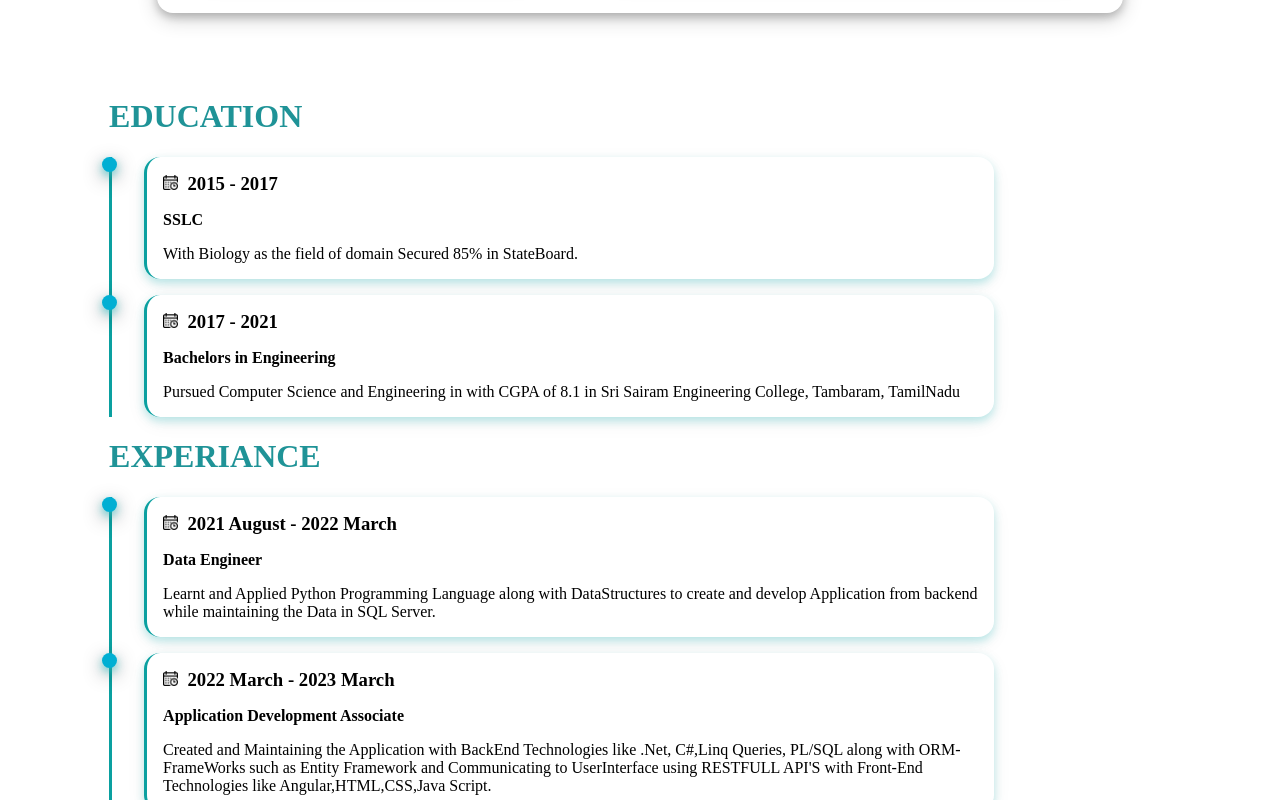
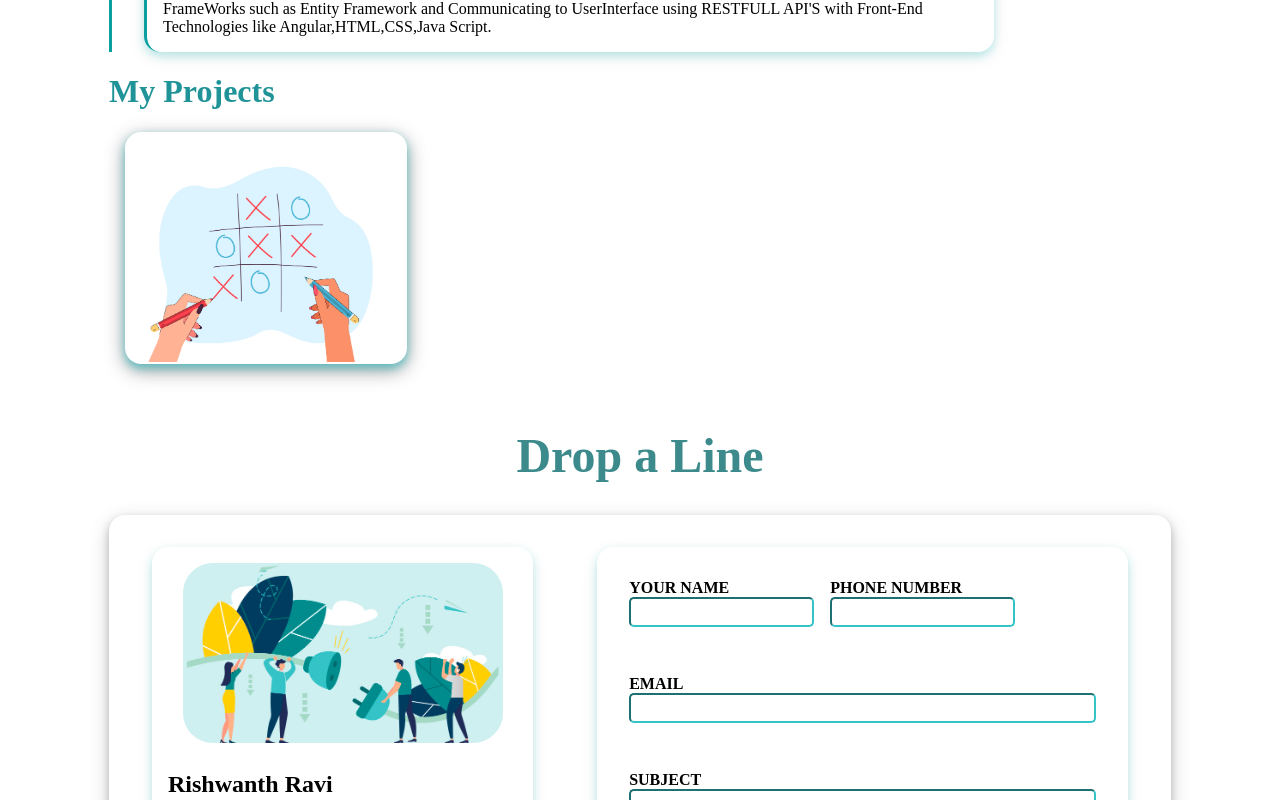
Before and after one commit to Rishikathron/Portfolio, an Angular app in the folder Portfolio/: page / in a window 1280 px wide. Shown: the part 2320-3120 px from the top of the page. Built offline with nearby package versions, Linux system fonts and the light colour scheme.

Commit message:
Added project section

```diff
--- a/Portfolio/src/app/app.component.html
+++ b/Portfolio/src/app/app.component.html
@@ -2,5 +2,6 @@
   <app-header></app-header>
   <app-body></app-body>
   <app-education></app-education>
+  <app-contact></app-contact>
   <app-footer></app-footer>
 </div>
--- a/Portfolio/src/app/body/body.component.html
+++ b/Portfolio/src/app/body/body.component.html
@@ -48,8 +48,9 @@
     </div>
     <br><br><hr class="Line"><br>
 
-    <div class="Contact">
+
+    <!-- <div class="Contact">
         <app-contact></app-contact>
     </div>
-
+     -->
 </div>
--- a/Portfolio/src/app/body/contact/contact.component.css
+++ b/Portfolio/src/app/body/contact/contact.component.css
@@ -1,5 +1,4 @@
 .container{
-    margin: 1rem;
     display: flex;
     flex-flow: column;
     align-items: center;
--- a/Portfolio/src/app/education/education.component.css
+++ b/Portfolio/src/app/education/education.component.css
@@ -5,6 +5,7 @@ h3,h4{
 h1{
     color :  rgba(31, 147, 151,1);
 }
+
 
 
 
@@ -56,8 +57,69 @@ h1{
     }
 }
 
-@media (min-width : 300px) and (max-width : 399px){
+@media (min-width : 340px) and (max-width : 399px){
     .round{
         left: 4.8%;
     }
 }
+
+
+@media (min-width : 300px) and (max-width : 339px){
+    .round{
+        left: 5%;
+    }
+}
+
+@media (min-width : 250px) and (max-width : 299px){
+    .round{
+        left: 6.2%;
+    }
+}
+
+@media (min-width : 150px) and (max-width : 259px){
+    .round{
+        left: 8.5%;
+    }
+}
+
+                        /* ---------------Project Contents---------- */
+
+.projectcontent{
+    max-height: fit-content;
+    height: 200px;
+    max-width: 250px;
+    border-radius: 1rem;
+    gap: 1rem;
+    margin-left: 1rem;
+    overflow: hidden;
+    padding: 1rem;
+    box-shadow: 0 4px 8px 0 rgba(52, 194, 199, 0.645), 0 6px 20px 0 rgba(0, 0, 0, 0.41);
+}
+
+.projectcontent:hover{
+    background-color: rgb(0, 0, 0);
+    z-index: -1;
+}
+.projectimage{
+    /* background-image: url('../../assets/Experiance_Projects/tictactow.jpg'); */
+    background-size: cover;
+    max-width: 250px;
+}
+
+
+.projectimage :hover{
+    opacity: 0.1;
+}
+
+.projectname{
+    position: relative;
+    text-align: center;
+    align-items: center;
+
+
+}
+
+.pdesc{
+    position: relative;
+    bottom: -150px;
+}
--- a/Portfolio/src/app/education/education.component.html
+++ b/Portfolio/src/app/education/education.component.html
@@ -1,6 +1,7 @@
 <div class="container">
 
-    <h1>EDUCATION</h1>
+    <div class="educontainer">
+        <h1>EDUCATION</h1>
     <div class="card">
 
         <div *ngFor="let rec of Education" class="loop">
@@ -26,5 +27,21 @@
         </div>
     </div>
 
+    </div>
+
+    <div class="projectcontainer">
+        <div class="main">
+            <h1 class="myproject">My Projects</h1>
+            <div class="projectloop">
+                <div class="projectcontent">
+                    <img src="../../assets/Experiance_Projects/tictactow.jpg" alt=" Project image" class="projectimage" >
+                    <div class="projectimage"></div>
+                    <!-- <h2 class="projectname">project name</h2>
+                    <span class="pdesc">Lorem ipsum, dolor sit amet consectetur adipisicing elit. Quo unde minima nesciunt ab facere ill</span> -->
+                </div>
+            </div>
+
+        </div>
+    </div>
 
 </div>
```
Also changed, not shown: Portfolio/src/assets/Experiance_Projects/tictactow.jpg (added).
